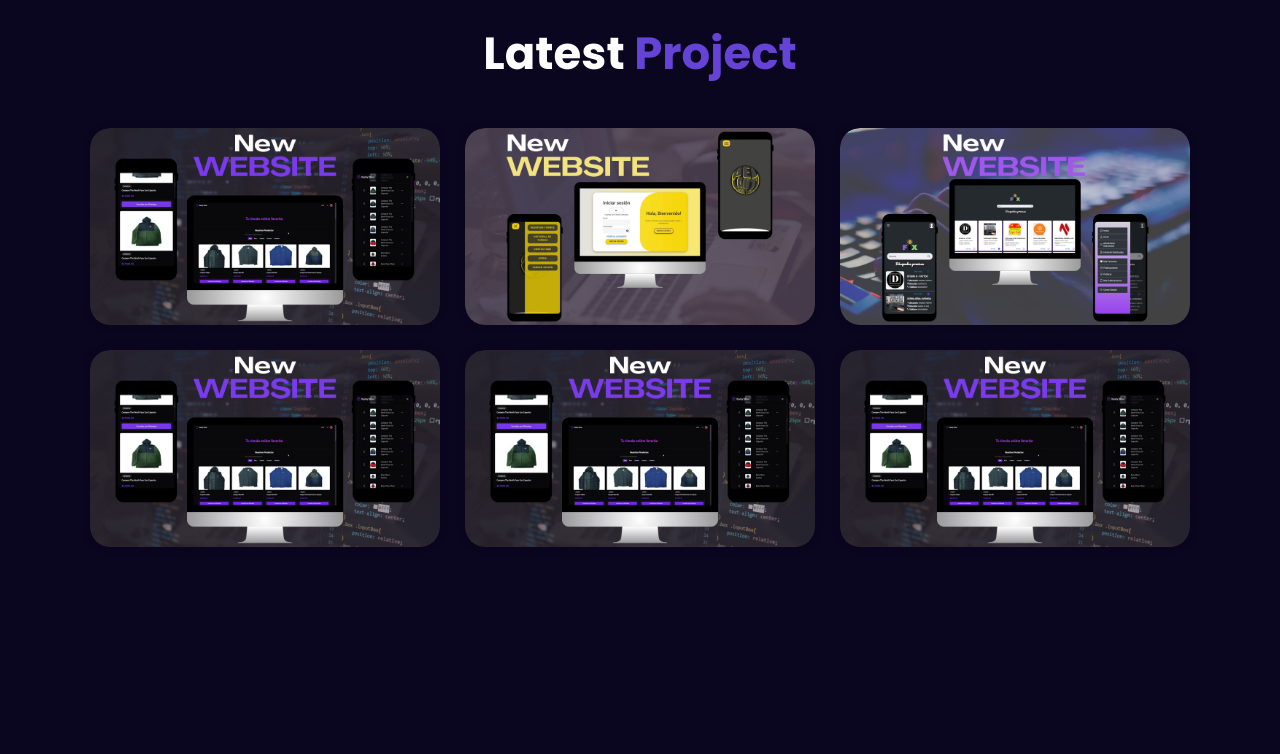
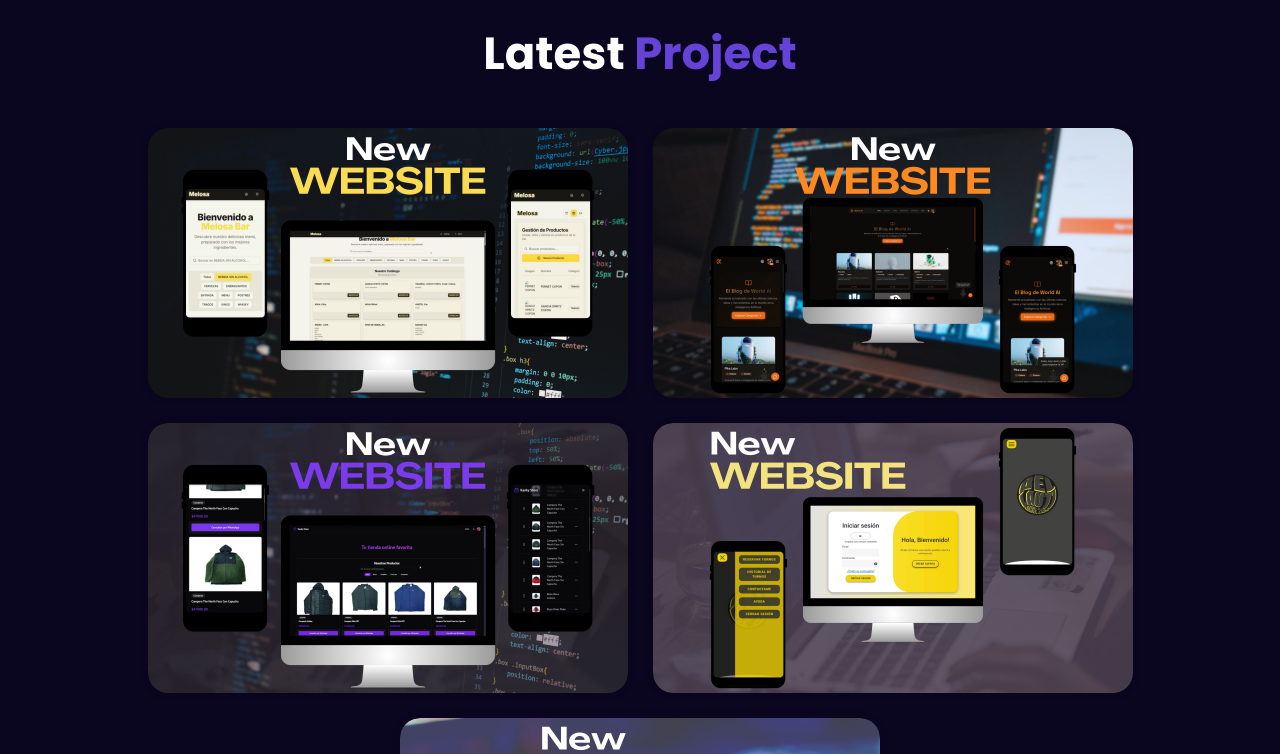
Before and after one commit to Kanky9/Portfolio, an Angular app: page /home in a window 1280 px wide. Shown: the part 1680-2434 px from the top of the page. Built offline with nearby package versions, Linux system fonts and the light colour scheme.

Commit message:
add projects

```diff
--- a/angular.json
+++ b/angular.json
@@ -102,5 +102,8 @@
         }
       }
     }
+  },
+  "cli": {
+    "analytics": false
   }
 }
--- a/src/app/Components/portfolio/portfolio.component.html
+++ b/src/app/Components/portfolio/portfolio.component.html
@@ -2,59 +2,20 @@
     <h2 class="heading">Latest <span>Project</span></h2>
 
     <div class="portfolio-container">
+
+      @for(item of project; track item){
+
         <div class="portfolio-box">
-            <img src="../../assets/img/portfolio/kankyStore.png" alt="">
+          <img src="{{item.img}}" alt="">
 
-            <div class="portfolio-layer">
-                <h4>Web Design</h4>
-                <p>Lorem ipsum dolor sit amet consectetur adipisicing elit. Similique, ipsam est.</p>
-                <a href="#"><i class="bi bi-box-arrow-up-right"></i></a>
-            </div>
+          <div class="portfolio-layer">
+            <h4>{{item.title}}</h4>
+            <p>{{item.description}}</p>
+            <a href="{{item.url}}" target="_blank"><i class="bi bi-box-arrow-up-right"></i></a>
+          </div>
         </div>
-        <div class="portfolio-box">
-            <img src="../../assets/img/portfolio/peluDelLauti.png" alt="">
 
-            <div class="portfolio-layer">
-                <h4>Web Design</h4>
-                <p>Lorem ipsum dolor sit amet consectetur adipisicing elit. Similique, ipsam est.</p>
-                <a href="#"><i class="bi bi-box-arrow-up-right"></i></a>
-            </div>
-        </div>
-        <div class="portfolio-box">
-            <img src="../../assets/img/portfolio/fix.png" alt="">
+      }
 
-            <div class="portfolio-layer">
-                <h4>Web Design</h4>
-                <p>Lorem ipsum dolor sit amet consectetur adipisicing elit. Similique, ipsam est.</p>
-                <a href="#"><i class="bi bi-box-arrow-up-right"></i></a>
-            </div>
-        </div>
-        <div class="portfolio-box">
-            <img src="../../assets/img/portfolio/kankyStore.png" alt="">
-l
-            <div class="portfolio-layer">
-                <h4>Web Design</h4>
-                <p>Lorem ipsum dolor sit amet consectetur adipisicing elit. Similique, ipsam est.</p>
-                <a href="#"><i class="bi bi-box-arrow-up-right"></i></a>
-            </div>
-        </div>
-        <div class="portfolio-box">
-            <img src="../../assets/img/portfolio/kankyStore.png" alt="">
-
-            <div class="portfolio-layer">
-                <h4>Web Design</h4>
-                <p>Lorem ipsum dolor sit amet consectetur adipisicing elit. Similique, ipsam est.</p>
-                <a href="#"><i class="bi bi-box-arrow-up-right"></i></a>
-            </div>
-        </div>
-        <div class="portfolio-box">
-            <img src="../../assets/img/portfolio/kankyStore.png" alt="">
-
-            <div class="portfolio-layer">
-                <h4>Web Design</h4>
-                <p>Lorem ipsum dolor sit amet consectetur adipisicing elit. Similique, ipsam est.</p>
-                <a href="#"><i class="bi bi-box-arrow-up-right"></i></a>
-            </div>
-        </div>
     </div>
 </section>
--- a/src/app/Components/portfolio/portfolio.component.ts
+++ b/src/app/Components/portfolio/portfolio.component.ts
@@ -1,4 +1,5 @@
 import { Component } from '@angular/core';
+import { ProjectItem } from '../../Interfaces/projectItem.interfaces';
 
 @Component({
   selector: 'app-portfolio',
@@ -9,4 +10,45 @@ import { Component } from '@angular/core';
 })
 export class PortfolioComponent {
 
+  project: ProjectItem[] = [
+    {
+      title: 'Melosa Bar',
+      description:
+        'Carta digital para Melosa Bar. La carta permite a los clientes ver el menú completo, incluyendo bebidas y comidas, con descripciones y precios detallados. Además, cuenta con un pánel administrador para que los dueños administren los productos.',
+      img: '../../../assets/img/portfolio/melosaBar.png',
+      url: 'https://melosa-77d77.web.app',
+    },
+
+    {
+      title: 'World AI',
+      description:
+        'World AI es una plataforma web que ofrece una variedad de herramientas y recursos impulsados por inteligencia artificial para facilitar diversas tareas y mejorar la productividad de los usuarios.',
+      img: '../../../assets/img/portfolio/worldAi.png',
+      url: 'https://world-ai.vercel.app',
+    },
+
+    {
+      title: 'Kanky Store',
+      description:
+        'En Kanky Store vas a encontrar un catálogo de ropa, con informacion y precio del producto, tambien cuenta con filtros, buscador y un redireccionamiento a WhatsApp con el nombre del producto que le interese al usuario.',
+      img: '../../../assets/img/portfolio/kankyStore.png',
+      url: 'https://kanky-store.vercel.app',
+    },
+
+    {
+      title: 'Del Lauti',
+      description:
+        'Del Lauti es una página web que presenta toda la información sobre el peluquero y supeluquería, con un turnero online agregado que permite a los clientes reservar sus turnos de forma rápida y sencilla para sus servicios.',
+      img: '../../../assets/img/portfolio/peluDelLauti.png',
+      url: 'https://dellauti-5413f.web.app/home',
+    },
+
+    {
+      title: 'Fix',
+      description:
+        'Fix es una aplicación multiplataforma diseñada para ofrecer información de manera rápida y accesible sobre temas de interés como salud, alimentos, compras, y más. Con un enfoque en simplificar el acceso a datos útiles, actualmente opera en la zona de Venado Tuerto.',
+      img: '../../../assets/img/portfolio/fix.png',
+      url: 'https://fixvt.app/home',
+    },
+  ];
 }
--- /dev/null
+++ b/src/app/Interfaces/projectItem.interfaces.ts
@@ -0,0 +1,6 @@
+export interface ProjectItem {
+  title: string,
+  description: string,
+  img: string,
+  url: string
+}
--- a/src/styles.scss
+++ b/src/styles.scss
@@ -390,9 +390,9 @@ span {
 }
 
 .portfolio .portfolio-container {
-    display: grid;
-    grid-template-columns: repeat(3, 1fr);
-    align-items: center;
+    display: flex;
+    justify-content: center;
+    flex-wrap: wrap;
     gap: 2.5rem;
 }
 
@@ -405,12 +405,14 @@ span {
 }
 
 .portfolio-box img {
+    max-height: 27rem;
     width: 100%;
     transition: .5s ease;
 }
 
 .portfolio-box:hover img {
     transform: scale(1.1);
+    filter: blur(4px);
 }
 
 .portfolio-box .portfolio-layer {
```
